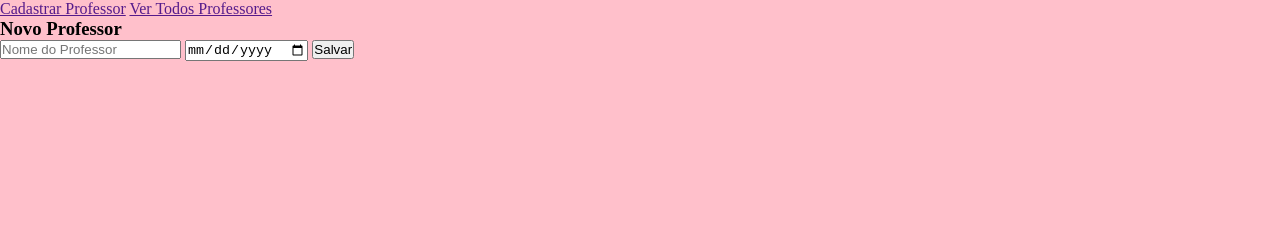
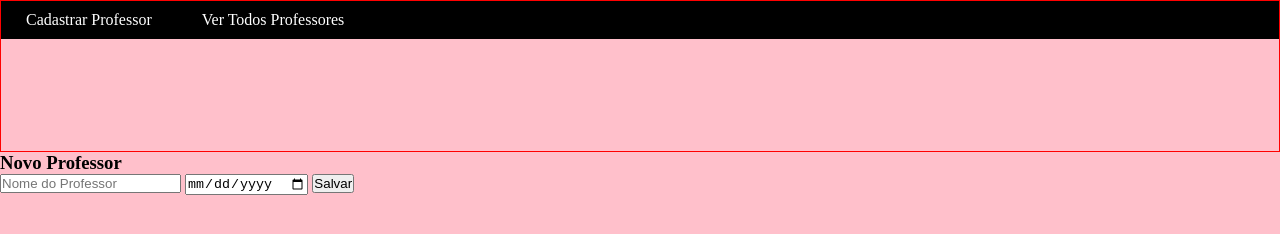
Before and after one commit to AlfredoVitor/professores, a plain HTML site: page index.html in a window 1280 px wide. Drawn offline with Linux system fonts and the light colour scheme.

Commit message:
Add files via upload

```diff
--- a/index.html
+++ b/index.html
@@ -5,10 +5,13 @@
 
       </head>
       <body>
+             <header>
 
-             <a href=""> Cadastrar Professor</a>
-             <a href=""> Ver Todos Professores</a>
-
+               <ul>
+                   <li><a href=""> Cadastrar Professor</a></li>
+                   <li><a href=""> Ver Todos Professores</a></li>
+               </ul>
+             </header>
              <h3>Novo Professor</h3>
              <form>
 
--- a/style.css
+++ b/style.css
@@ -5,3 +5,27 @@
 body{
     background:pink;
 }
+header{
+    height: 150px;
+    border: 1px solid red;
+
+}
+header ul{
+    display: flex;
+    background: black;
+}
+header ul li{
+    list-style: none;
+    margin: 0 15px;
+    padding: 10px;
+}
+header ul li a{
+    text-decoration: none;
+    color: white;
+
+
+}
+header ul li a:hover{
+    color: yellow;
+
+}
```
